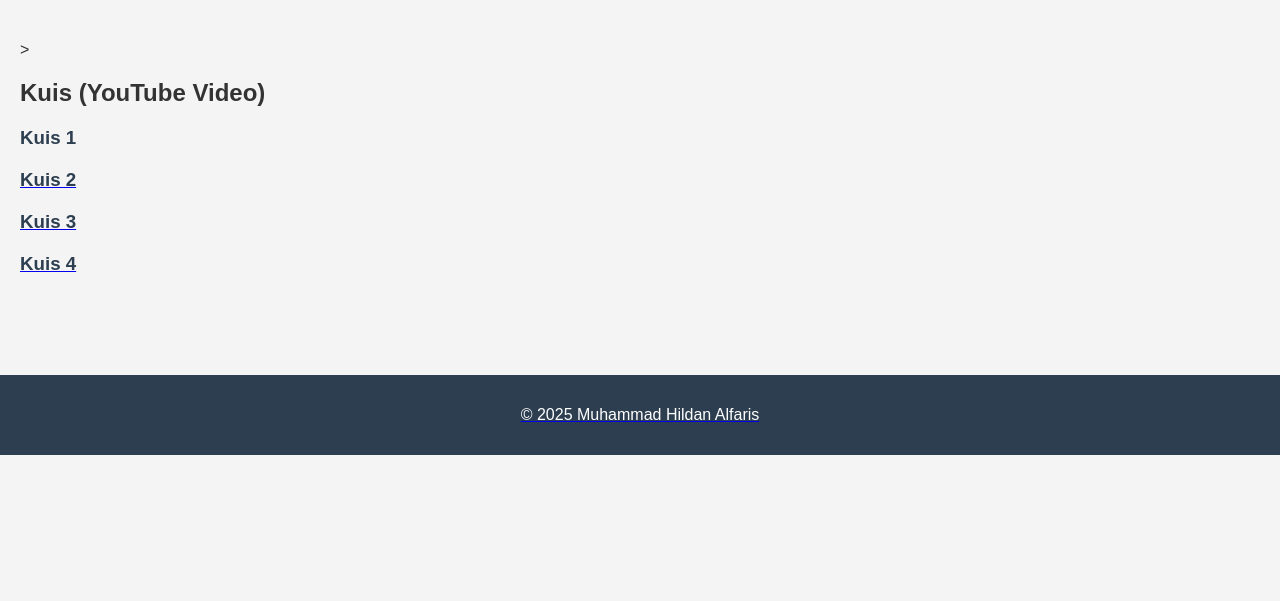
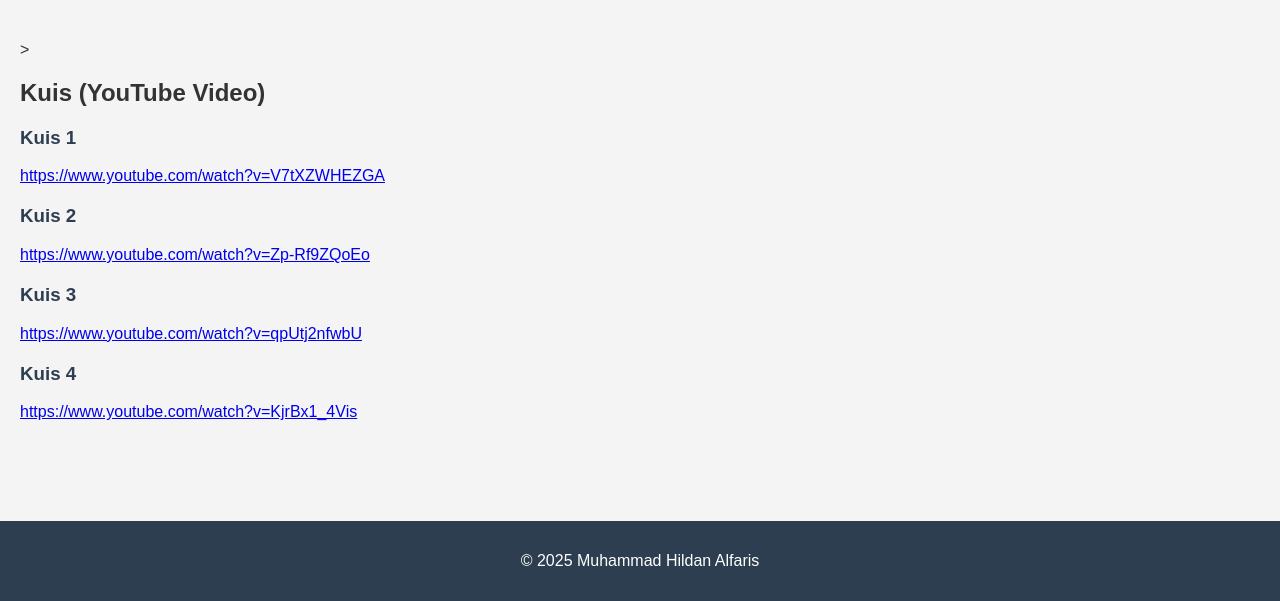
Before and after one commit to Hildn24/Hildn24.github.io, a plain HTML site: page Project.html in a window 1280 px wide. Shown: the part 2566-3167 px from the top of the page. Before the commit the page ends 3021 px from the top, so only its background shows below. Drawn offline with Linux system fonts and the light colour scheme.

Commit message:
Update Project.html

```diff
--- a/Project.html
+++ b/Project.html
@@ -100,16 +100,16 @@
   <h2>Kuis (YouTube Video)</h2>
 
   <h3>Kuis 1</h3>
-  <a href="https://www.youtube.com/watch?v=V7tXZWHEZGA"</a>
+  <a href="https://www.youtube.com/watch?v=V7tXZWHEZGA" target="_blank">https://www.youtube.com/watch?v=V7tXZWHEZGA</a>
 
   <h3>Kuis 2</h3>
-  <a href="https://www.youtube.com/watch?v=Zp-Rf9ZQoEo"</a>
+  <a href="https://www.youtube.com/watch?v=Zp-Rf9ZQoEo" target="_blank">https://www.youtube.com/watch?v=Zp-Rf9ZQoEo</a>
 
   <h3>Kuis 3</h3>
-  <a href="https://www.youtube.com/watch?v=qpUtj2nfwbU"</a>
+  <a href="https://www.youtube.com/watch?v=qpUtj2nfwbU" target="_blank">https://www.youtube.com/watch?v=qpUtj2nfwbU</a>
 
   <h3>Kuis 4</h3>
-  <a href="https://www.youtube.com/watch?v=KjrBx1_4Vis"</a>
+  <a href="https://www.youtube.com/watch?v=KjrBx1_4Vis" target="_blank">https://www.youtube.com/watch?v=KjrBx1_4Vis</a>
 </section>
   </div>
 
```
